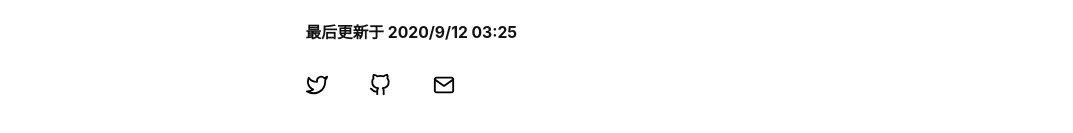
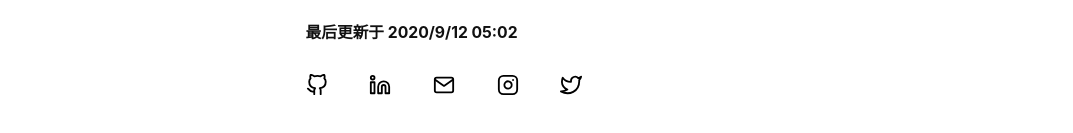
Before and after one commit to Sphinxxx1984/Sphinxxx1984.github.io, a plain HTML site: page index.html in a window 1280 px wide. Shown: the part 387-520 px from the top of the page, without its empty margins (15-1088 px from the left). Drawn offline with Linux system fonts and the light colour scheme.

Commit message:
update 2020-9-12-5:04

```diff
--- a/index.html
+++ b/index.html
@@ -107,7 +107,7 @@
 
 
     <h4>
-      最后更新于 2020/9/12 03:25
+      最后更新于 2020/9/12 05:02
     </h42>
 
 
@@ -115,15 +115,6 @@
 
 
 <div class="social-icons">
-
-
-
-      <a class="social-icons__link" title="Twitter"
-         href="https://twitter.com/sphinxxx1984"
-         target="_blank" rel="noopener">
-        <div class="social-icons__icon" style="background-image: url('https://sphinxxx1984.github.io/svg/twitter.svg')"></div>
-      </a>
-
 
 
 
@@ -136,10 +127,37 @@
 
 
 
+      <a class="social-icons__link" title="LinkedIn"
+         href="https://www.linkedin.com/in/njuxinyuye/"
+         target="_blank" rel="noopener">
+        <div class="social-icons__icon" style="background-image: url('https://sphinxxx1984.github.io/svg/linkedin.svg')"></div>
+      </a>
+
+
+
+
       <a class="social-icons__link" title="Email"
          href="mailto:sphinx1984@gmail.com"
          target="_blank" rel="noopener">
         <div class="social-icons__icon" style="background-image: url('https://sphinxxx1984.github.io/svg/email.svg')"></div>
+      </a>
+
+
+
+
+      <a class="social-icons__link" title="Instagram"
+         href="https://www.instagram.com/sphinx1984/"
+         target="_blank" rel="noopener">
+        <div class="social-icons__icon" style="background-image: url('https://sphinxxx1984.github.io/svg/instagram.svg')"></div>
+      </a>
+
+
+
+
+      <a class="social-icons__link" title="Twitter"
+         href="https://twitter.com/sphinxxx1984"
+         target="_blank" rel="noopener">
+        <div class="social-icons__icon" style="background-image: url('https://sphinxxx1984.github.io/svg/twitter.svg')"></div>
       </a>
 
 
```
Also changed, not shown: blog/first_post/index.html (+27 -9 lines), blog/some_ml_algorithms/index.html (+27 -9 lines), friends/index.html (+27 -9 lines), svg/cloudmusic.svg (added), svg/weibo.svg (added).
